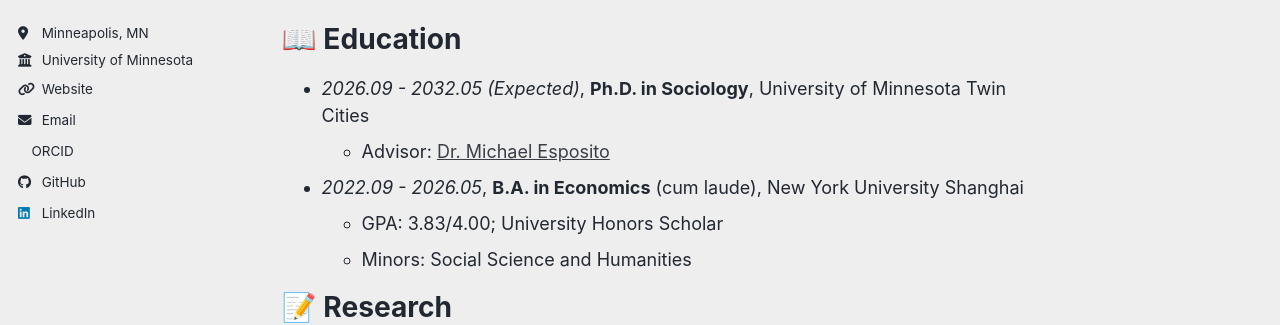
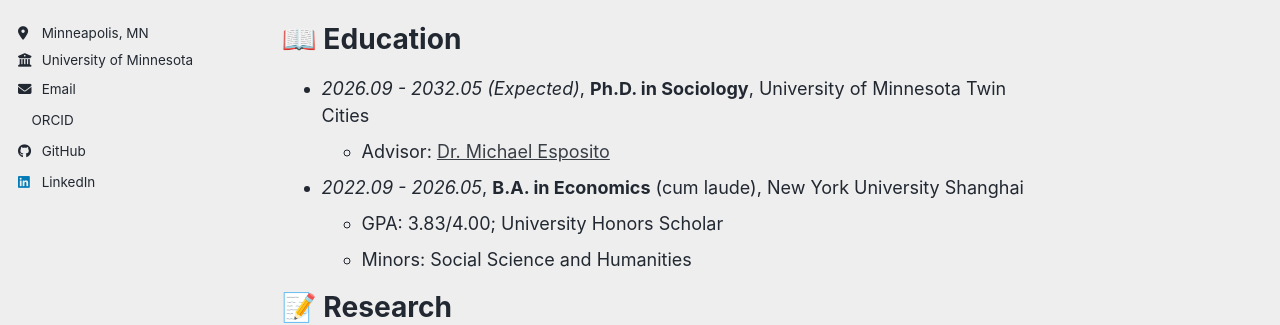
Before and after one commit to tomchenchen/tomchenchen.github.io, a Jekyll site: the page built from _pages/about.md, in a window 1280 px wide. Shown: the part 426-751 px from the top of the page. Built offline with Jekyll 4.4.1, drawn with Linux system fonts in a browser that asks for light colours; a style sheet for code colours, icons or effects is not loaded.

```diff
--- a/_config.yml
+++ b/_config.yml
@@ -13,7 +13,7 @@ title                    : "Tom Chen"
 title_separator          : "-"
 name                     : "Tom Chen"
 description              : "Sociology PhD Student @ UMN"
-url                      : # https://tomchenchen.github.io
+url                      : "https://tomchenchen.github.io"
 baseurl                  : ""
 repository               : "tomchenchen/tomchenchen.github.io"
 
@@ -28,7 +28,7 @@ author:
   bio              : "Sociology PhD Student @ UMN."
   location         : "Minneapolis, MN"
   employer         : "University of Minnesota"
-  uri              : "tomchenchen.github.io"
+  uri              : # "tomchenchen.github.io"
   email            : "che00334@umn.edu"
 
   # Academic websites
```
